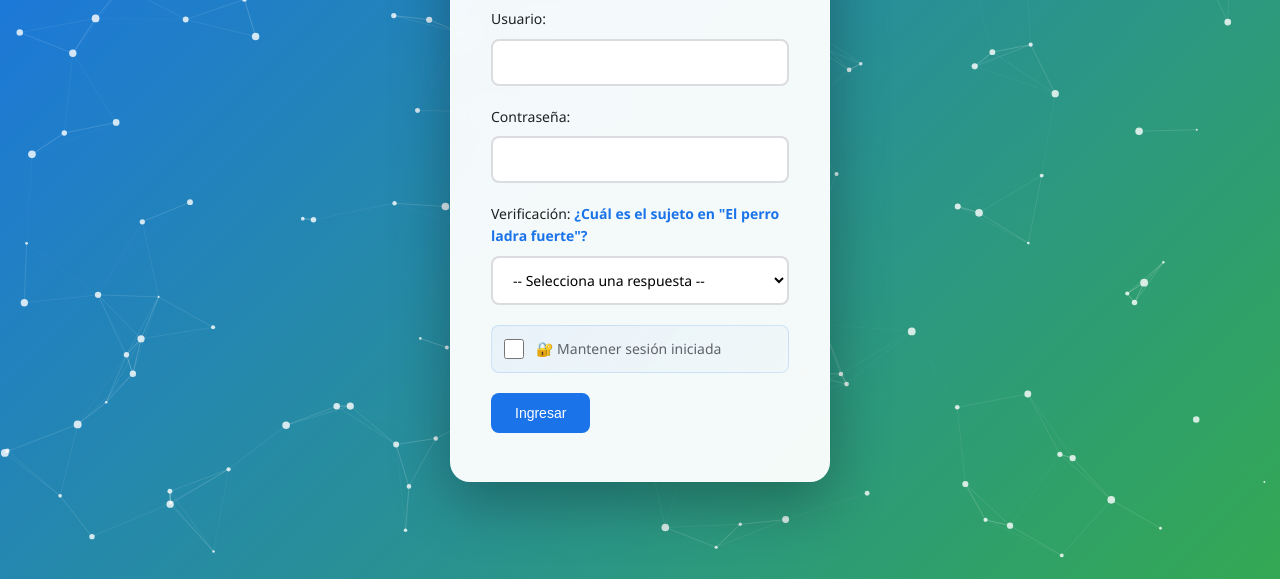
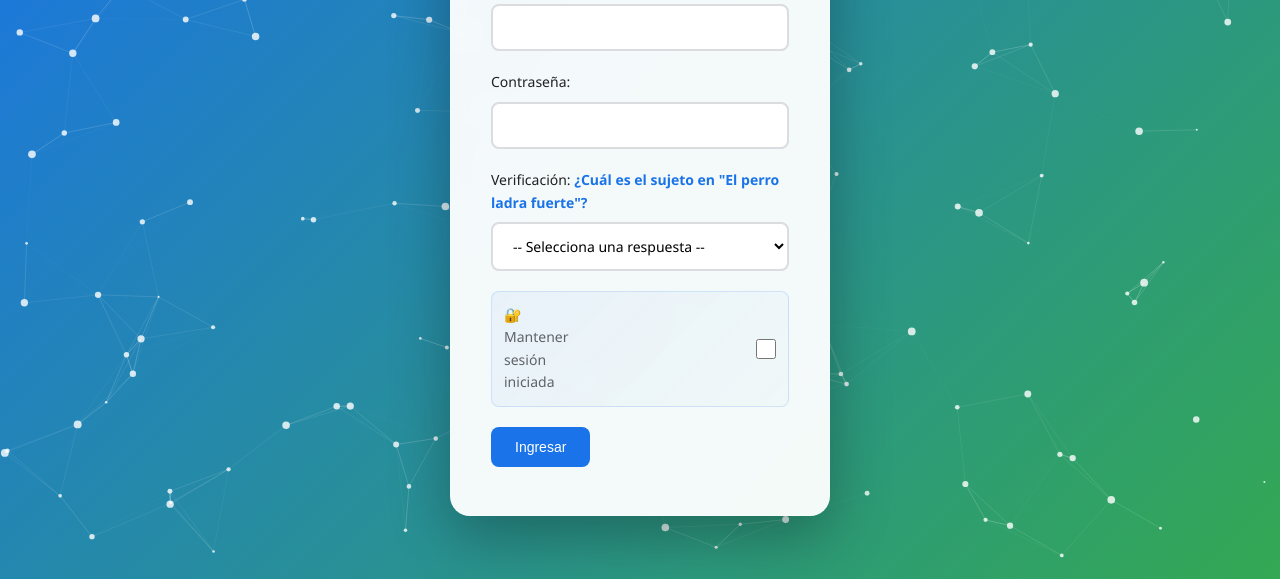
Before and after one commit to Lisandro1313/veronica, a website: page public/index.html in a window 1280 px wide. Shown: the part 221-800 px from the top of the page. Drawn offline with nearby package versions, Linux system fonts and the light colour scheme.

Commit message:
Reordenar checkbox: texto a la izquierda, checkbox a la derecha

```diff
--- a/public/index.html
+++ b/public/index.html
@@ -32,8 +32,8 @@
                         </select>
                     </div>
                     <div class="form-group checkbox-group">
+                        <label for="mantener-sesion">🔐 Mantener sesión iniciada</label>
                         <input type="checkbox" id="mantener-sesion" name="mantener-sesion">
-                        <label for="mantener-sesion">🔐 Mantener sesión iniciada</label>
                     </div>
                     <button type="submit" class="btn btn-primary">Ingresar</button>
                 </form>
--- a/public/styles.css
+++ b/public/styles.css
@@ -4110,6 +4110,7 @@ body.dark-mode .badge-info {
     background: linear-gradient(135deg, rgba(26, 115, 232, 0.05), rgba(26, 115, 232, 0.02));
     border-radius: 8px;
     border: 1px solid rgba(26, 115, 232, 0.15);
+    justify-content: space-between;
 }
 
 .checkbox-group input[type="checkbox"] {
@@ -4118,6 +4119,7 @@ body.dark-mode .badge-info {
     cursor: pointer;
     flex-shrink: 0;
     accent-color: var(--primary);
+    margin: 0;
 }
 
 .checkbox-group label {
@@ -4128,7 +4130,7 @@ body.dark-mode .badge-info {
     gap: 8px;
     font-size: 14px;
     color: var(--gray-700);
-    flex: 1;
+    flex: 0;
 }
 
 .checkbox-group label:hover {
```
